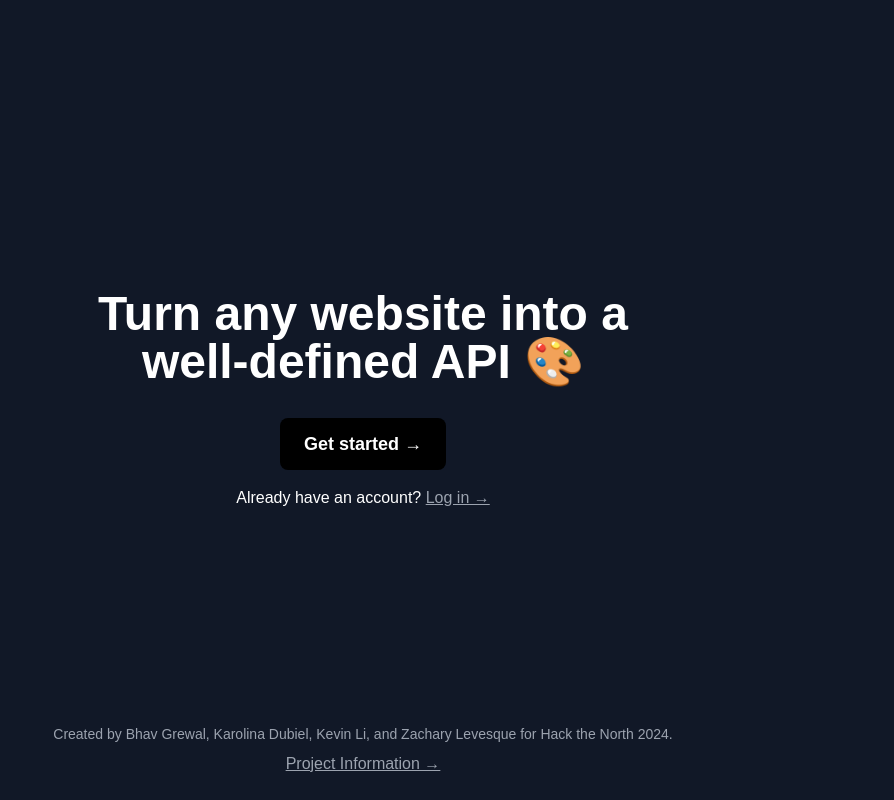
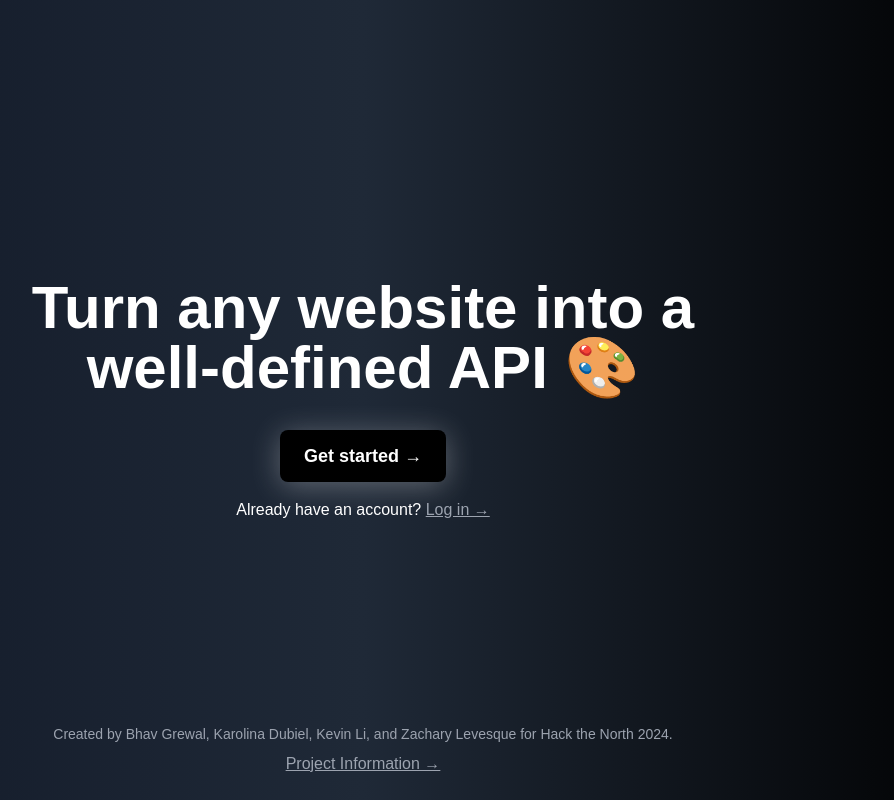
Before and after one commit to Zackydout101/htn, a Next.js app in the folder api-casso-frontend/: page / in a window 1280 px wide. Shown: the whole page, without its empty margins (277-1171 px from the left). Built offline with nearby package versions, Linux system fonts and the light colour scheme.

Commit message:
Update page.js

```diff
--- a/api-casso-frontend/app/page.js
+++ b/api-casso-frontend/app/page.js
@@ -1,16 +1,17 @@
 import Image from "next/image";
+
 
 export default function Home() {
   return (
-    <div className="min-h-screen flex flex-col items-center justify-center bg-gray-900 text-white">
+    <div className="min-h-screen flex flex-col items-center justify-center bg-gradient-to-r from-gray-900 via-gray-800 to-black text-white">
       {/* Main Section */}
       <div className="flex flex-col items-center justify-center">
-        <h1 className="text-5xl font-bold text-center mb-8">
+        <h1 className="text-6xl font-bold text-center mb-8">
           Turn any website into a <br /> well-defined API 🎨
         </h1>
 
         {/* Get Started Button */}
-        <button className="px-6 py-3 bg-black rounded-lg text-white font-semibold text-lg mb-4 hover:bg-gray-700 transition">
+        <button className="px-6 py-3 bg-black rounded-lg text-white font-semibold text-lg mb-4 hover:bg-gray-700 transition shadow-[0_4px_30px_rgba(256,256,256,0.3)]">
           Get started →
         </button>
 
```
